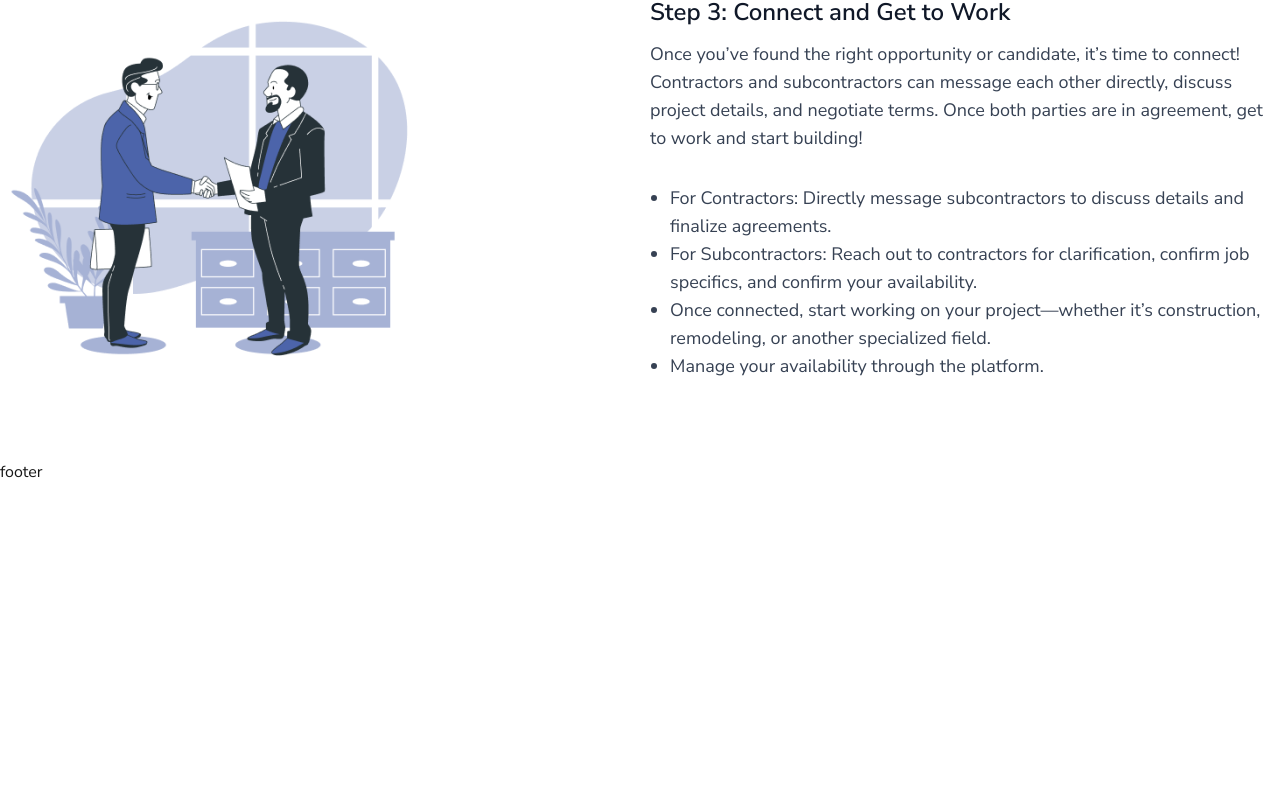
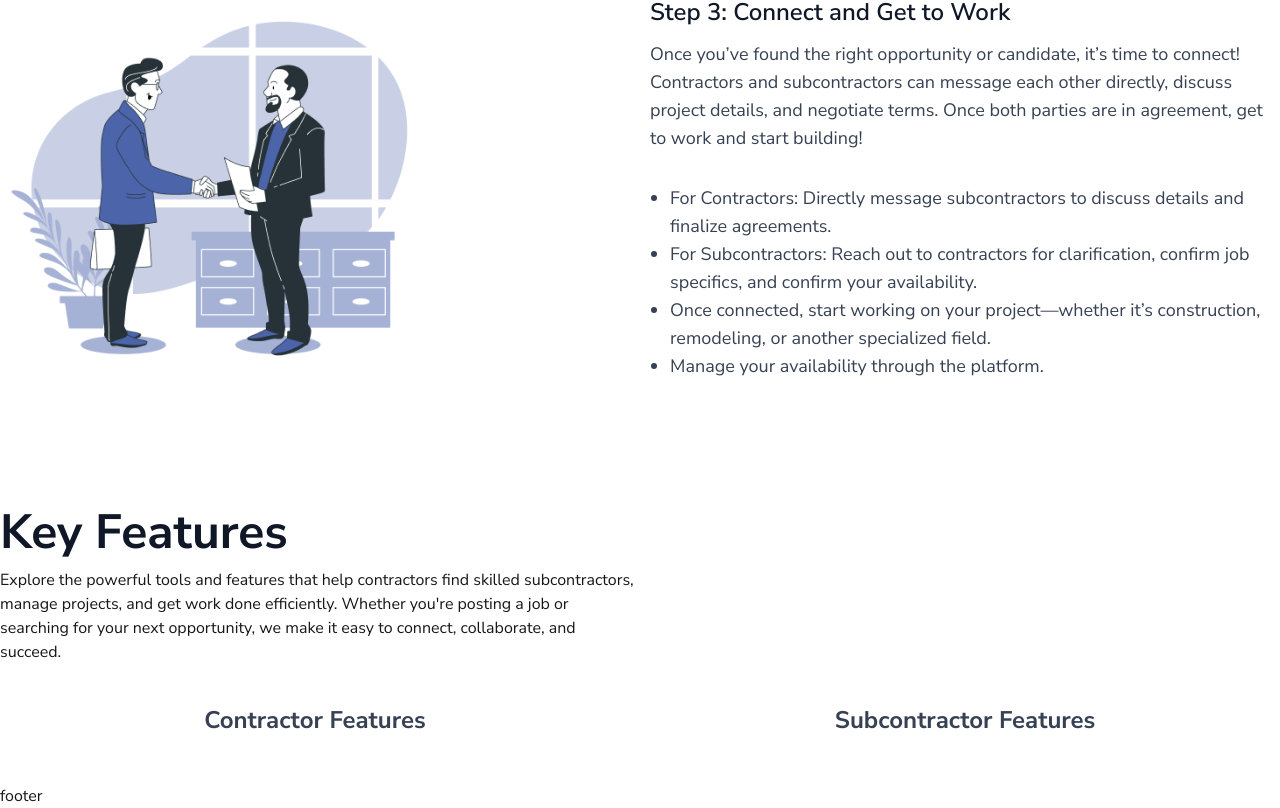
Before and after one commit to sparktechagency/Custom-Website-Spark-flow, a Next.js app: page / in a window 1280 px wide. Shown: the part 2702-3510 px from the top of the page. Before the commit the page ends 3186 px from the top, so only its background shows below. Built offline with nearby package versions, Linux system fonts and the light colour scheme.

Commit message:
add key features page

```diff
--- /dev/null
+++ b/src/Components/Home/KeyFeatures.js
@@ -0,0 +1,23 @@
+import React from 'react';
+
+const KeyFeatures = () => {
+    return (
+        <section className='container xl:px-0 px-5 py-8 md:py-12'>
+            <div className='xl:w-1/2'>
+                <h2 className='xl:text-5xl text-3xl font-bold mb-3 text-gray-900'>Key Features</h2>
+                <p>Explore the powerful tools and features that help contractors find skilled subcontractors, manage projects, and get work done efficiently. Whether you're posting a job or searching for your next opportunity, we make it easy to connect, collaborate, and succeed.</p>
+            </div>
+            <div className='grid xl:grid-cols-2 gap-5 mt-10'>
+                <div>
+                    <h2 className='text-2xl font-bold text-gray-700 text-center'>Contractor Features</h2>
+                </div>
+                <div>
+                    <h2 className='text-2xl font-bold text-gray-700 text-center'>Subcontractor Features</h2>
+                </div>
+            </div>
+
+        </section>
+    );
+}
+
+export default KeyFeatures;
--- a/src/app/(main)/page.js
+++ b/src/app/(main)/page.js
@@ -5,6 +5,7 @@ import CountDown from '@/Components/Home/CountDown';
 import Hero from '@/Components/Home/Hero';
 import HowItWork from '@/Components/Home/HowItWork';
 import JobBrowse from '@/Components/Home/JobBrowse';
+import KeyFeatures from '@/Components/Home/KeyFeatures';
 import React from 'react';
 
 const Page = () => {
@@ -16,6 +17,7 @@ const Page = () => {
             <HowItWork />
             <JobBrowse />
             <ContactAndGetWork />
+            <KeyFeatures />
         </main>
     );
 }
```
